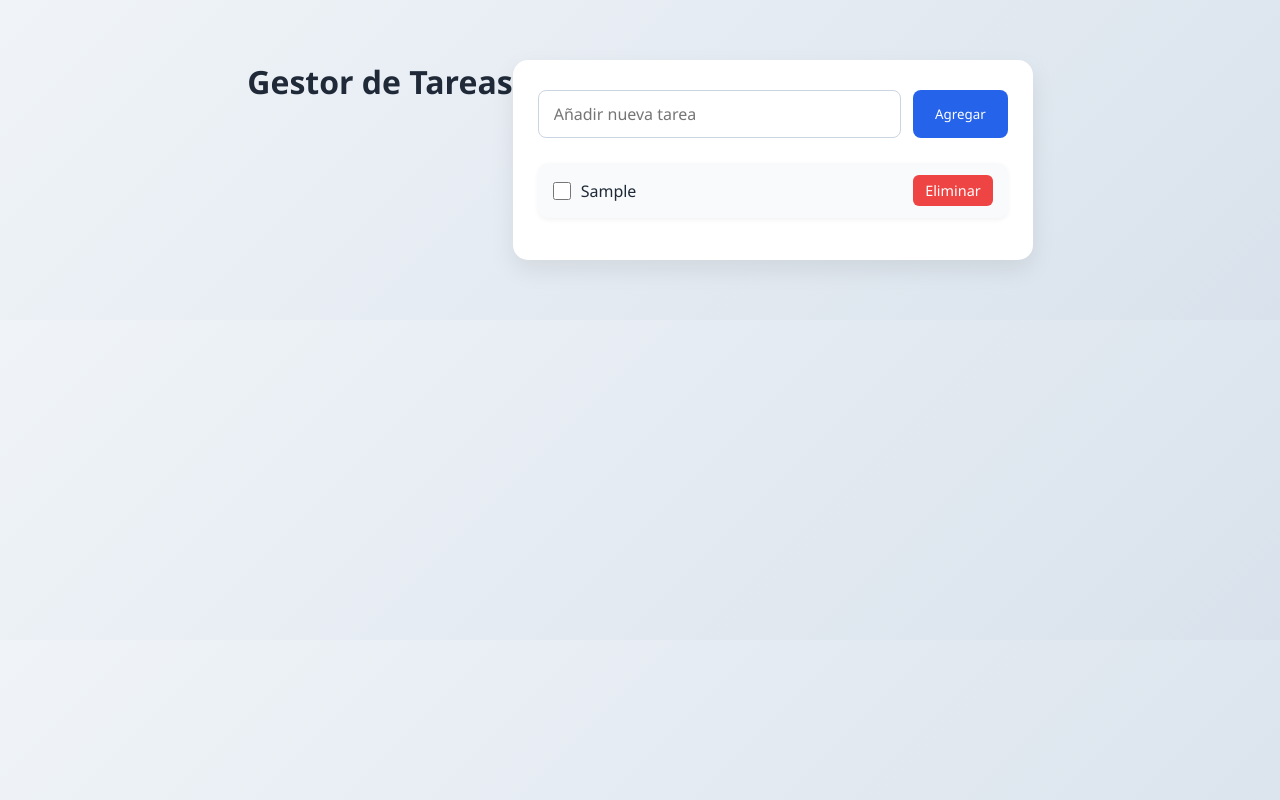
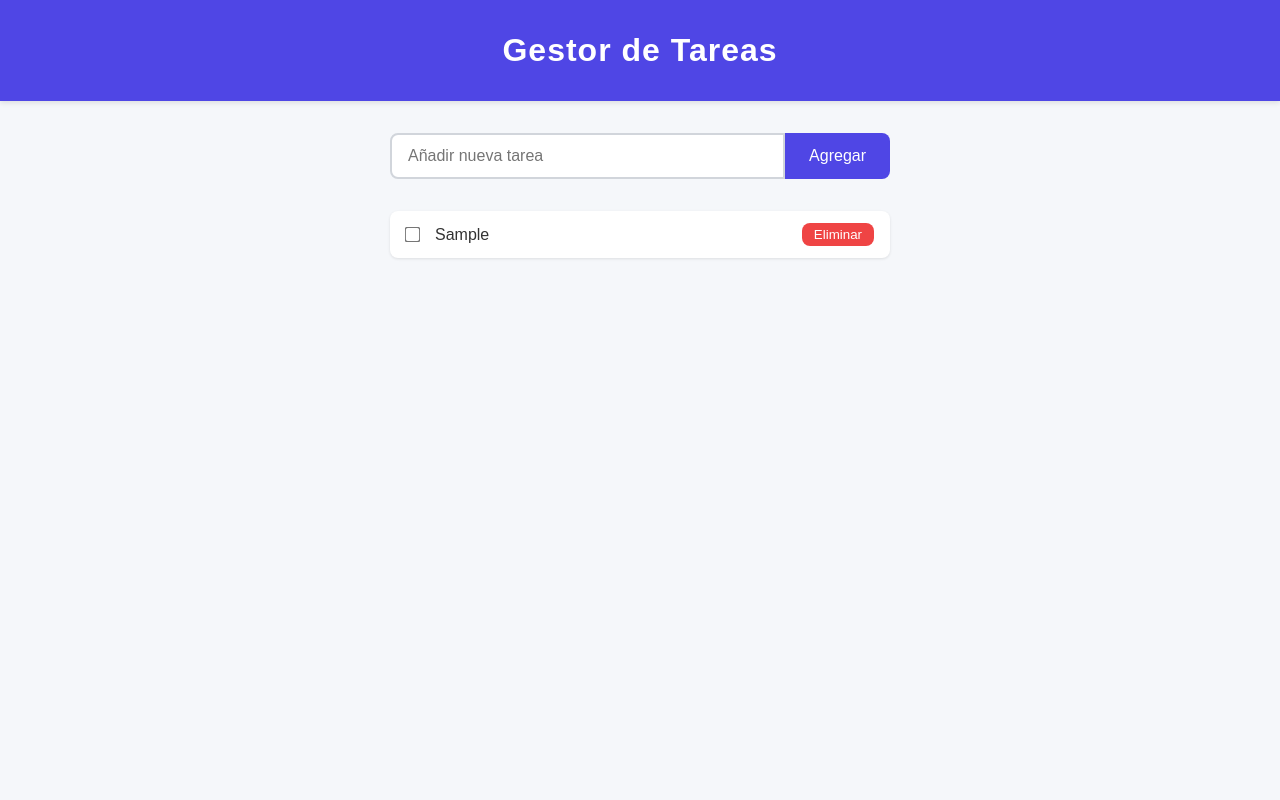
Before and after one commit to LazaroLironis241103/Mini-proyecto-Gestor-Tareas, a website: page index.html in a window 1280 px wide. Both pictures are taken after typing "Sample" into the empty fields and a click on the button "Agregar". Drawn offline with Linux system fonts and the light colour scheme.

Commit message:
Mejora de diseño

```diff
--- a/styles.css
+++ b/styles.css
@@ -1,161 +1,152 @@
-/* ===== Reset y tipografía elegante ===== */
+/* Reset básico */
 * {
     margin: 0;
     padding: 0;
     box-sizing: border-box;
-    font-family: 'Segoe UI', Tahoma, Geneva, Verdana, sans-serif;
 }
 
+/* Tipografía y cuerpo */
 body {
-    background: linear-gradient(135deg, #f0f4f8, #d9e2ec);
+    font-family: 'Poppins', sans-serif;
+    background-color: #f5f7fa;
+    color: #333;
     display: flex;
-    justify-content: center;
-    padding: 60px 20px;
+    flex-direction: column;
+    min-height: 100vh;
 }
 
-/* ===== Contenedor principal ===== */
-main {
-    width: 100%;
-    max-width: 520px;
-    background-color: #ffffff;
-    border-radius: 15px;
-    padding: 30px 25px;
-    box-shadow: 0 10px 25px rgba(0,0,0,0.08);
-    transition: transform 0.3s;
+/* Header */
+header {
+    background-color: #4f46e5; /* Azul morado elegante */
+    color: white;
+    padding: 2rem;
+    text-align: center;
+    box-shadow: 0 2px 5px rgba(0,0,0,0.1);
 }
 
-main:hover {
-    transform: translateY(-2px);
+header h1 {
+    font-size: 2rem;
+    letter-spacing: 1px;
 }
 
-/* ===== Header ===== */
-header h1 {
-    text-align: center;
-    font-size: 2rem;
-    font-weight: 600;
-    color: #1f2937;
-    margin-bottom: 30px;
+/* Main */
+main {
+    flex: 1;
+    padding: 2rem;
+    display: flex;
+    flex-direction: column;
+    align-items: center;
 }
 
-/* ===== Formulario de tareas ===== */
+/* Formulario de tareas */
 #task-form {
     display: flex;
-    gap: 12px;
-    margin-bottom: 25px;
+    width: 100%;
+    max-width: 500px;
+    margin-bottom: 2rem;
 }
 
 #taskInput {
-    flex-grow: 1;
-    padding: 12px 15px;
-    border-radius: 8px;
-    border: 1px solid #cbd5e1;
+    flex: 1;
+    padding: 0.75rem 1rem;
+    border: 2px solid #d1d5db;
+    border-radius: 0.5rem 0 0 0.5rem;
     font-size: 1rem;
-    transition: border 0.3s, box-shadow 0.3s;
+    outline: none;
+    transition: border 0.3s;
 }
 
 #taskInput:focus {
-    border-color: #2563eb;
-    box-shadow: 0 0 6px rgba(37,99,235,0.3);
-    outline: none;
+    border-color: #4f46e5;
 }
 
 #addTaskBtn {
-    padding: 12px 22px;
+    padding: 0 1.5rem;
+    background-color: #4f46e5;
+    color: white;
     border: none;
-    border-radius: 8px;
-    background-color: #2563eb;
-    color: white;
-    font-weight: 500;
+    border-radius: 0 0.5rem 0.5rem 0;
     cursor: pointer;
-    transition: background-color 0.3s, transform 0.2s;
+    font-size: 1rem;
+    transition: background-color 0.3s;
 }
 
 #addTaskBtn:hover {
-    background-color: #1d4ed8;
-    transform: translateY(-1px);
+    background-color: #4338ca;
 }
 
-/* ===== Lista de tareas ===== */
+/* Lista de tareas */
+#task-list {
+    width: 100%;
+    max-width: 500px;
+}
+
 #taskContainer {
     list-style: none;
+    display: flex;
+    flex-direction: column;
+    gap: 0.75rem;
 }
 
 .task-item {
     display: flex;
     align-items: center;
     justify-content: space-between;
-    padding: 12px 15px;
-    margin-bottom: 12px;
-    border-radius: 10px;
-    background-color: #f8fafc;
-    box-shadow: 0 2px 5px rgba(0,0,0,0.05);
-    transition: background-color 0.3s, transform 0.2s;
+    background-color: white;
+    padding: 0.75rem 1rem;
+    border-radius: 0.5rem;
+    box-shadow: 0 1px 3px rgba(0,0,0,0.1);
+    transition: transform 0.2s, box-shadow 0.2s;
 }
 
 .task-item:hover {
-    background-color: #e2e8f0;
-    transform: translateY(-1px);
+    transform: translateY(-2px);
+    box-shadow: 0 4px 8px rgba(0,0,0,0.15);
+}
+
+.task-item input[type="checkbox"] {
+    margin-right: 1rem;
+    transform: scale(1.2);
+    cursor: pointer;
 }
 
 .task-item span {
-    flex-grow: 1;
-    margin-left: 10px;
+    flex: 1;
     font-size: 1rem;
-    color: #1f2937;
-    word-break: break-word;
 }
 
-.task-item input[type="checkbox"] {
-    cursor: pointer;
-    width: 18px;
-    height: 18px;
+.task-item span.completed {
+    text-decoration: line-through;
+    color: #9ca3af;
 }
 
-/* Tarea completada */
-.task-item span.completed {
-    text-decoration: line-through;
-    color: #94a3b8;
-}
-
-/* ===== Botón eliminar ===== */
 .delete-btn {
-    background-color: #ef4444;
+    background-color: #ef4444; /* Rojo */
     border: none;
     color: white;
-    padding: 6px 12px;
-    border-radius: 6px;
-    font-size: 0.9rem;
+    padding: 0.25rem 0.75rem;
+    border-radius: 0.5rem;
     cursor: pointer;
-    transition: background-color 0.3s, transform 0.2s;
+    transition: background-color 0.3s;
 }
 
 .delete-btn:hover {
     background-color: #b91c1c;
-    transform: translateY(-1px);
 }
 
-/* ===== Animaciones al agregar/eliminar tareas ===== */
-@keyframes fadeIn {
-    0% { opacity: 0; transform: translateY(-10px);}
-    100% { opacity: 1; transform: translateY(0);}
-}
-
-.task-item {
-    animation: fadeIn 0.3s ease forwards;
-}
-
-/* ===== Responsive ===== */
+/* Responsivo */
 @media (max-width: 600px) {
-    main {
-        padding: 20px 15px;
+    #task-form {
+        flex-direction: column;
     }
 
     #taskInput, #addTaskBtn {
-        font-size: 0.9rem;
-        padding: 10px;
+        width: 100%;
+        border-radius: 0.5rem;
     }
 
-    .task-item span {
-        font-size: 0.9rem;
+    #addTaskBtn {
+        margin-top: 0.5rem;
+        border-radius: 0.5rem;
     }
 }
```
